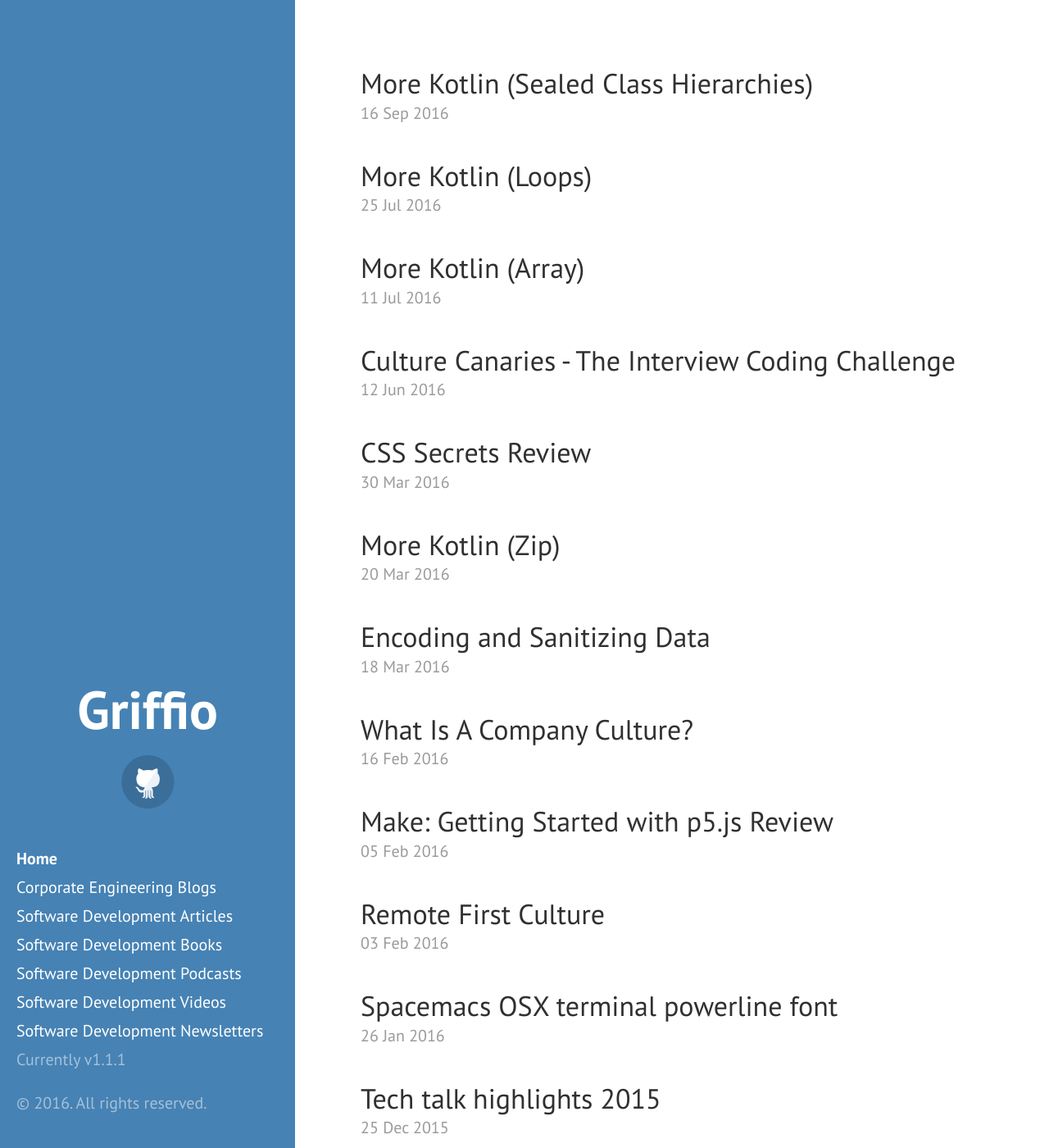
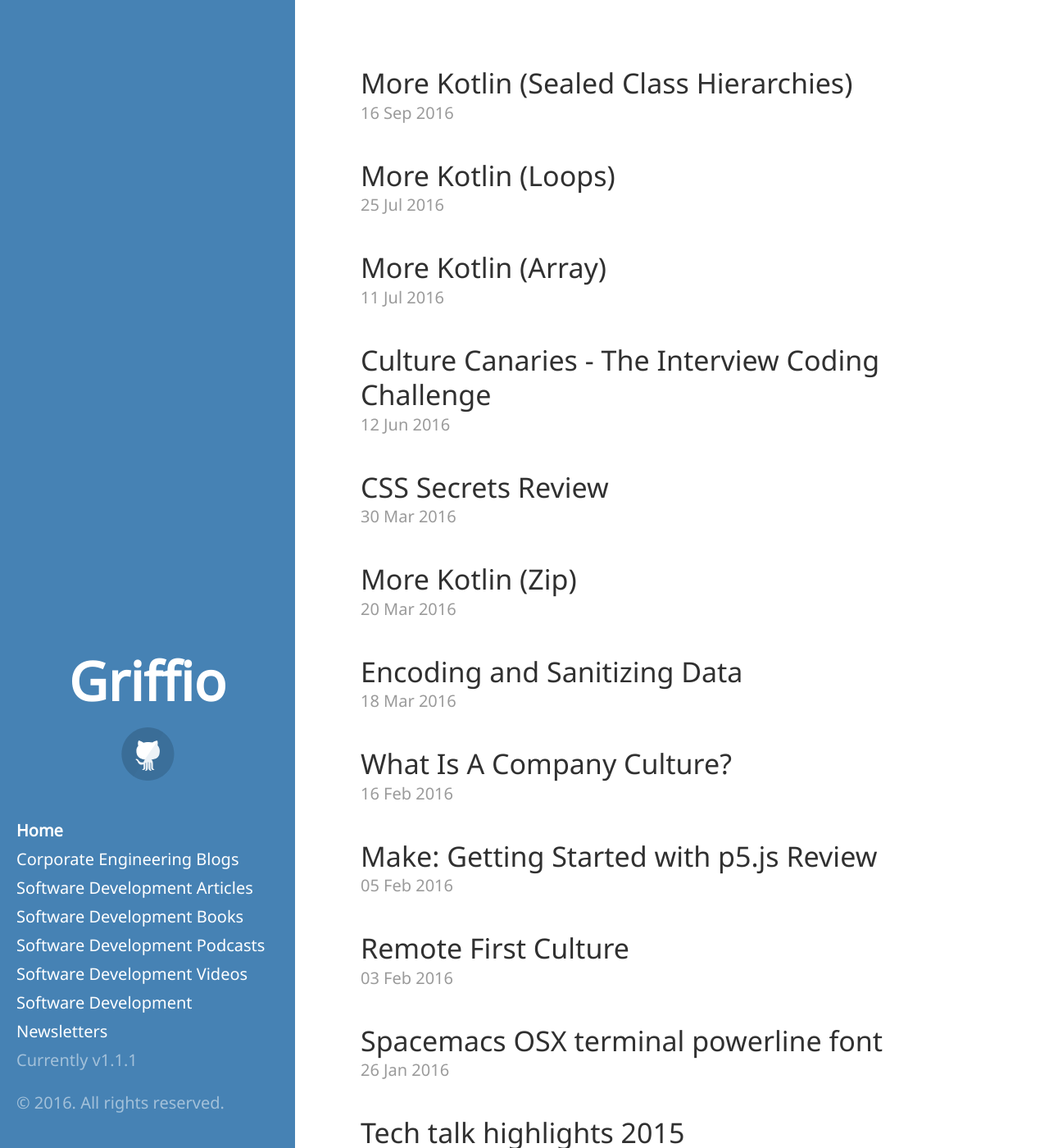
Before and after one commit to griffio/griffio.github.io, a Jekyll site: the page built from index.html, in a window 1280 px wide and 1400 px high. Shown: the whole window at 82% size. Built offline with Jekyll 4.4.1, drawn with Linux system fonts in a browser that asks for light colours; some web fonts are replaced; the list of posts is cut into pages by our own code.

Commit message:
"Noto Sans" main copy font
https://www.google.com/get/noto/

```diff
--- a/_includes/header.html
+++ b/_includes/header.html
@@ -21,7 +21,7 @@
     <link rel="stylesheet" href="/public/css/dataspec-flex.css">
     <link rel="stylesheet" href="/public/css/podcasts-flex.css">
     <link rel="stylesheet" href="/public/css/syntax.css">
-    <link rel="stylesheet" href="https://fonts.googleapis.com/css?family=PT+Sans:400,400italic,700|Tauri">
+    <link rel="stylesheet" href="https://fonts.googleapis.com/css?family=Noto+Sans|Tauri">
     <!-- Icons -->
     <link rel="apple-touch-icon-precomposed" sizes="144x144" href="/public/apple-touch-icon-144-precomposed.png">
     <link rel="shortcut icon" href="/public/favicon.ico">
--- a/public/css/hyde.css
+++ b/public/css/hyde.css
@@ -32,7 +32,7 @@
  */
 
 html {
-  font-family: "PT Sans", Helvetica, Arial, sans-serif;
+  font-family: "Noto Sans", Helvetica, Arial, sans-serif;
 }
 @media (min-width: 58em) {
   html {
--- a/public/css/poole.css
+++ b/public/css/poole.css
@@ -89,7 +89,7 @@
 }
 h1 {
   font-size: 1.7rem;
-  font-family: Tauri, "PT Sans", sans-serif;
+  font-family: Tauri, "Noto Sans", sans-serif;
   font-weight: 400;
 }
 h2 {
@@ -390,7 +390,7 @@
   overflow: hidden; /* clearfix */
   margin-left: -1rem;
   margin-right: -1rem;
-  font-family: "PT Sans", Helvetica, Arial, sans-serif;
+  font-family: "Noto Sans", Helvetica, Arial, sans-serif;
   color: #ccc;
   text-align: center;
 }
```
